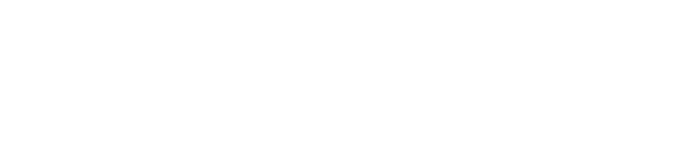
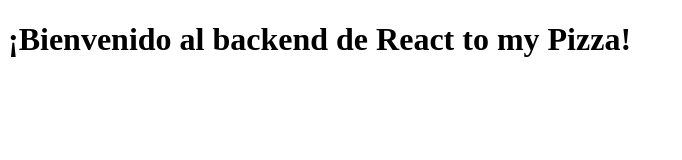
Before and after one commit to Grupo-4-Rolling-Code-45i/Backend, a website: page public/index.html in a window 1280 px wide. Shown: the whole page, without its empty margins (0-682 px from the left). Drawn offline with Linux system fonts and the light colour scheme.

Commit message:
Cambios en el index.html para verificar mas facil el correcto funcionamiento del backend en el navegador

```diff
--- a/public/index.html
+++ b/public/index.html
@@ -5,5 +5,7 @@
     <meta name="viewport" content="width=device-width, initial-scale=1.0" />
     <title>Backend - Grupo 4 - 45i</title>
   </head>
-  <body></body>
+  <body>
+    <h1>¡Bienvenido al backend de React to my Pizza!</h1>
+  </body>
 </html>
```
